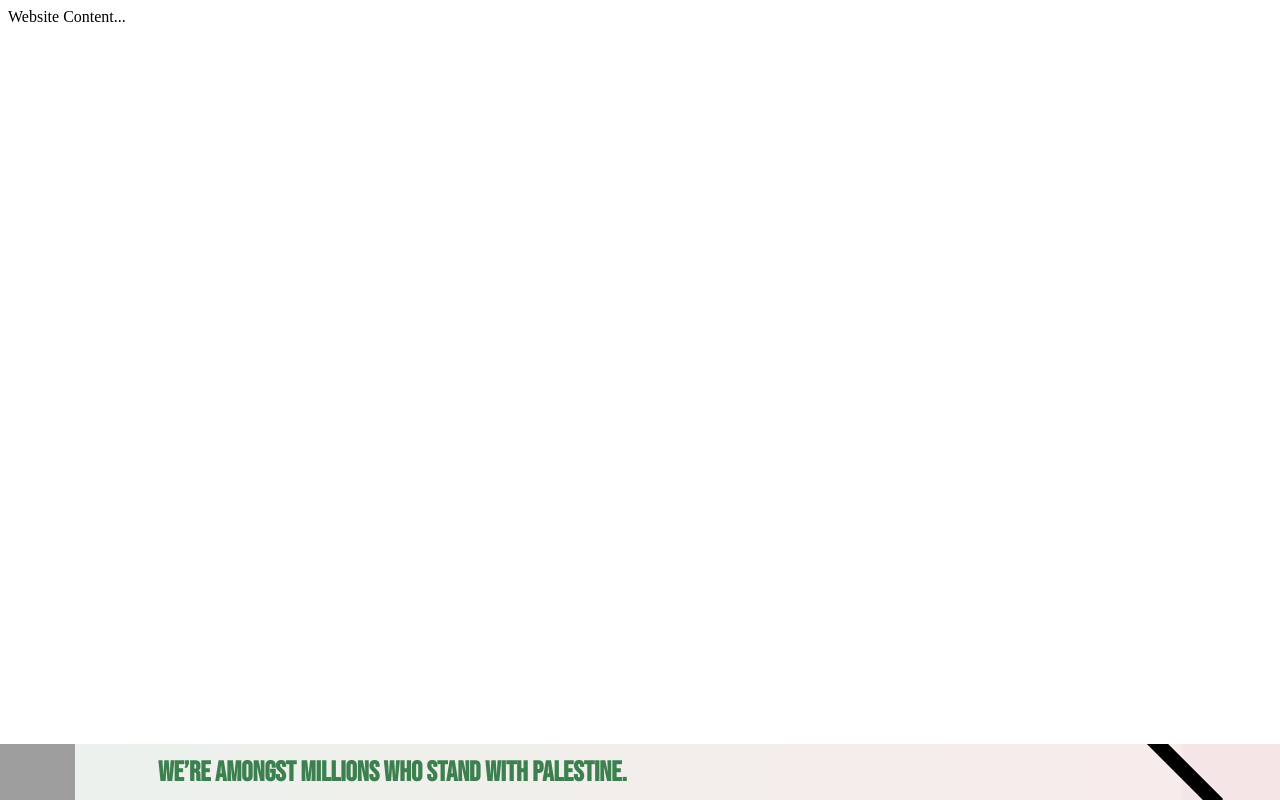
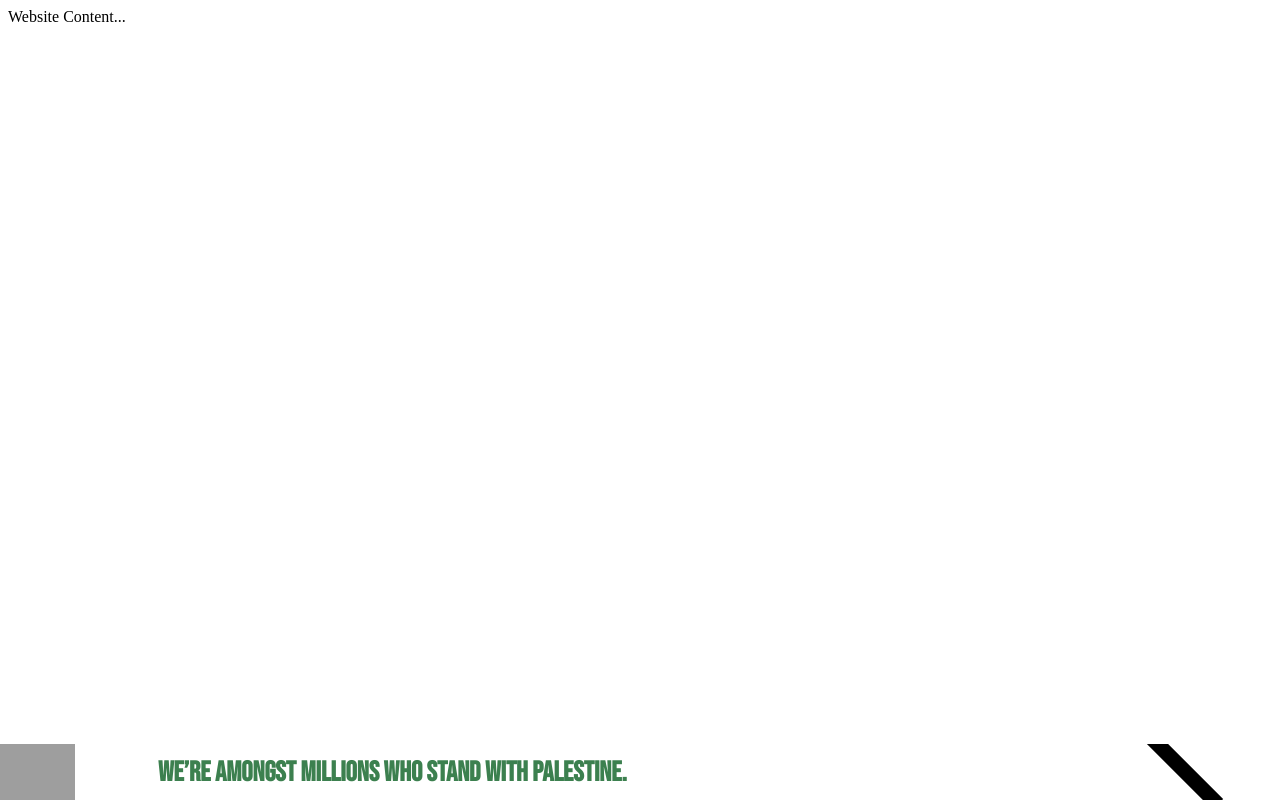
Before and after one commit to webkeyz/stand-with-palestine, a website built with webpack: page src/index.html in a window 1280 px wide. Built offline with Linux system fonts and the light colour scheme; no server answers; grey boxes are pictures that could not be loaded.

Commit message:
fix: Linear background issue on non-white websites' sections
TEMP: Keep banner background white to prevent displaying the underneath content

```diff
--- a/src/assets/css/style.scss
+++ b/src/assets/css/style.scss
@@ -19,7 +19,7 @@ $free-palestine-banner-height: 48px;
     padding: 8px;
     width: 100%;
     height: 56px;
-    background: linear-gradient(90deg, rgba(60, 128, 79, 0.10) 0%, rgba(193, 61, 68, 0.10) 94.24%);
+    background: #fff;
     box-sizing: border-box;
     overflow: hidden;
     z-index: 2147483647; // Max. z-index value
@@ -31,7 +31,7 @@ $free-palestine-banner-height: 48px;
         position: absolute;
         bottom: 0;
         right: 0;
-        background: linear-gradient(to right, rgba(249, 236, 236, 0.5) 0%, #f4e6e6 5%, #f4e6e6);
+        background: #fff;
         z-index: 1;
     }
 
```
Also changed, not shown: dist/stand-with-palestine-widget.js.
